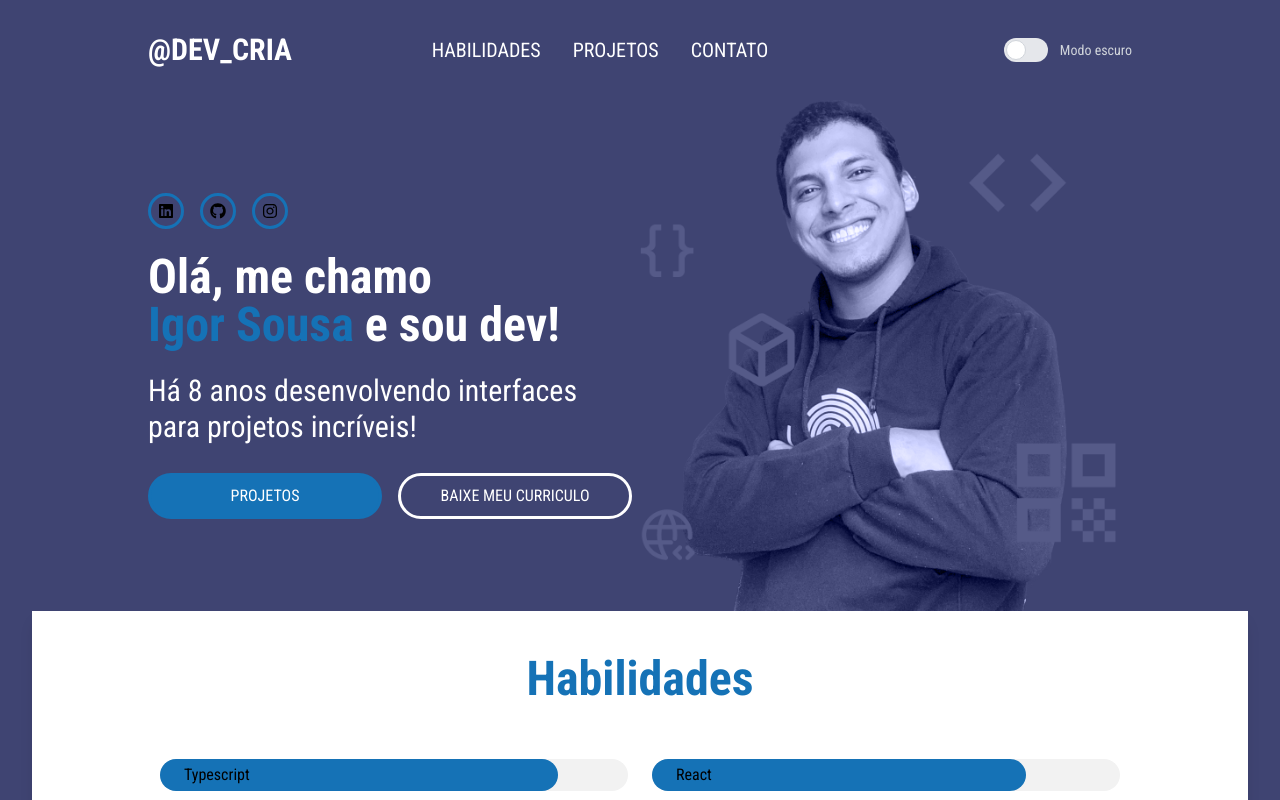
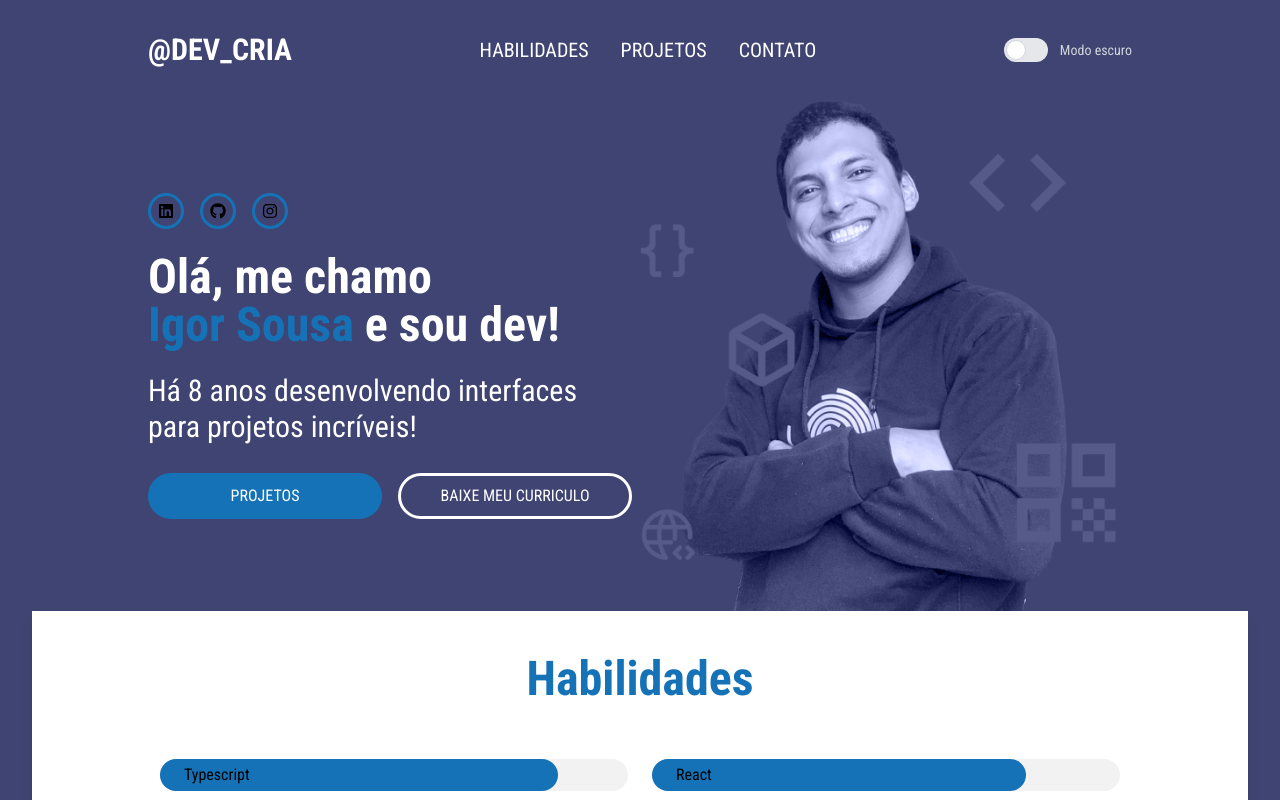
Before and after one commit to IgorSousaFront/dev-cria, a Next.js app: page / in a window 1280 px wide. Shown: the top 800 px of the page. Built offline with nearby package versions, Linux system fonts and the light colour scheme.

Commit message:
fix: solve header alignment

```diff
--- a/src/components/Header/index.tsx
+++ b/src/components/Header/index.tsx
@@ -41,15 +41,16 @@ export const Header = () => {
         </div>
 
         <nav className="hidden md:block">
-          <ul>
+          <ul className='flex gap-8'>
             {navList.map((item, index) => (
-              <Link
-                key={index}
-                href={item.url}
-                className="text-white text-xl uppercase ml-8"
-              >
-                {item.label}
-              </Link>
+              <li key={index}>
+                <Link
+                  href={item.url}
+                  className="text-white text-xl uppercase"
+                >
+                  {item.label}
+                </Link>
+              </li>
             ))}
           </ul>
         </nav>
--- a/src/components/ToggleTheme/index.tsx
+++ b/src/components/ToggleTheme/index.tsx
@@ -21,7 +21,7 @@ export const ToggleTheme = () => {
   }
 
   return (
-    <div className="w-64 flex justify-end">
+    <div className="flex justify-end">
       <label className="relative inline-flex items-center cursor-pointer">
         <input type="checkbox" checked={theme === 'dark'} onChange={() => setTheme(theme === 'light' ? 'dark' : 'light')} className="sr-only peer" />
         <div className="w-11 h-6 bg-gray-200 peer-focus:outline-none peer-focus:ring-4 rounded-full peer dark:bg-gray-700 peer-checked:after:translate-x-full peer-checked:after:border-white after:content-[''] after:absolute after:top-[2px] after:left-[2px] after:bg-white after:border-gray-300 after:border after:rounded-full after:h-5 after:w-5 after:transition-all dark:border-gray-600 peer-checked:bg-blue-primary"></div>
```
